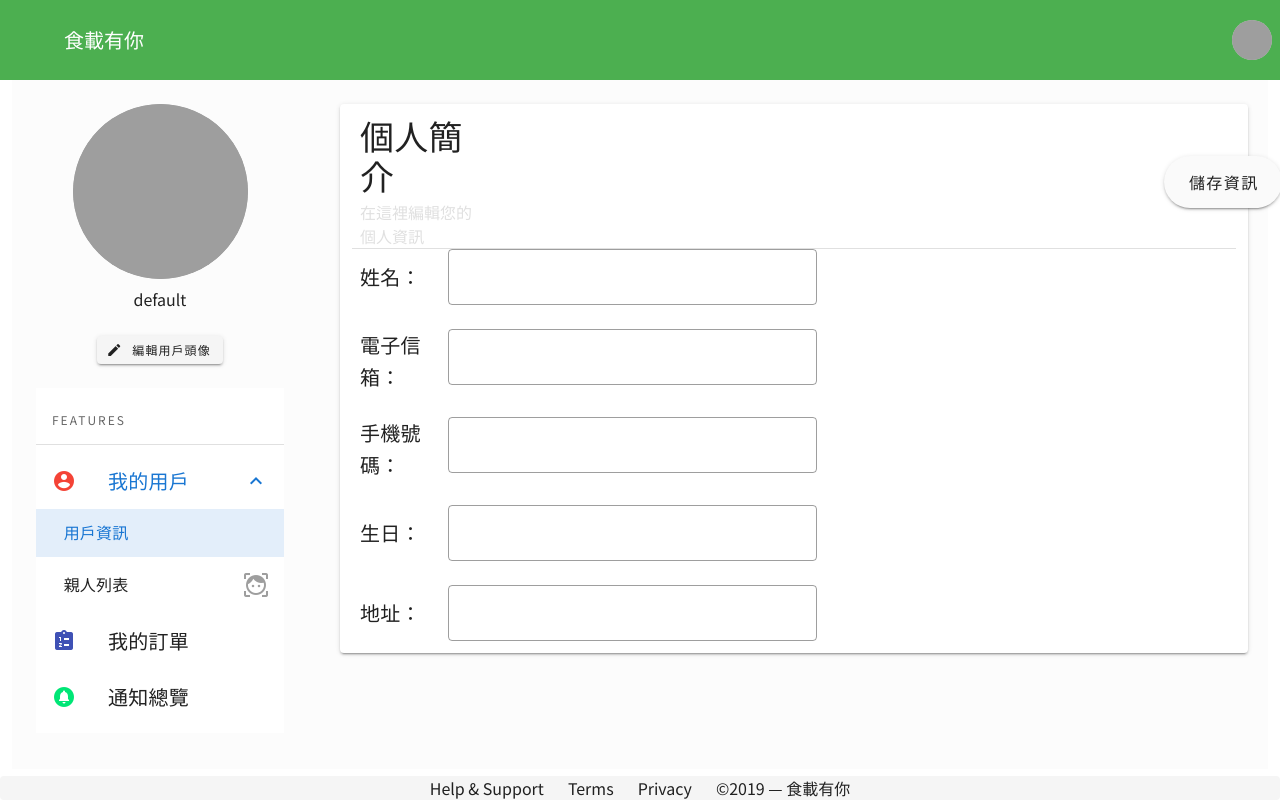
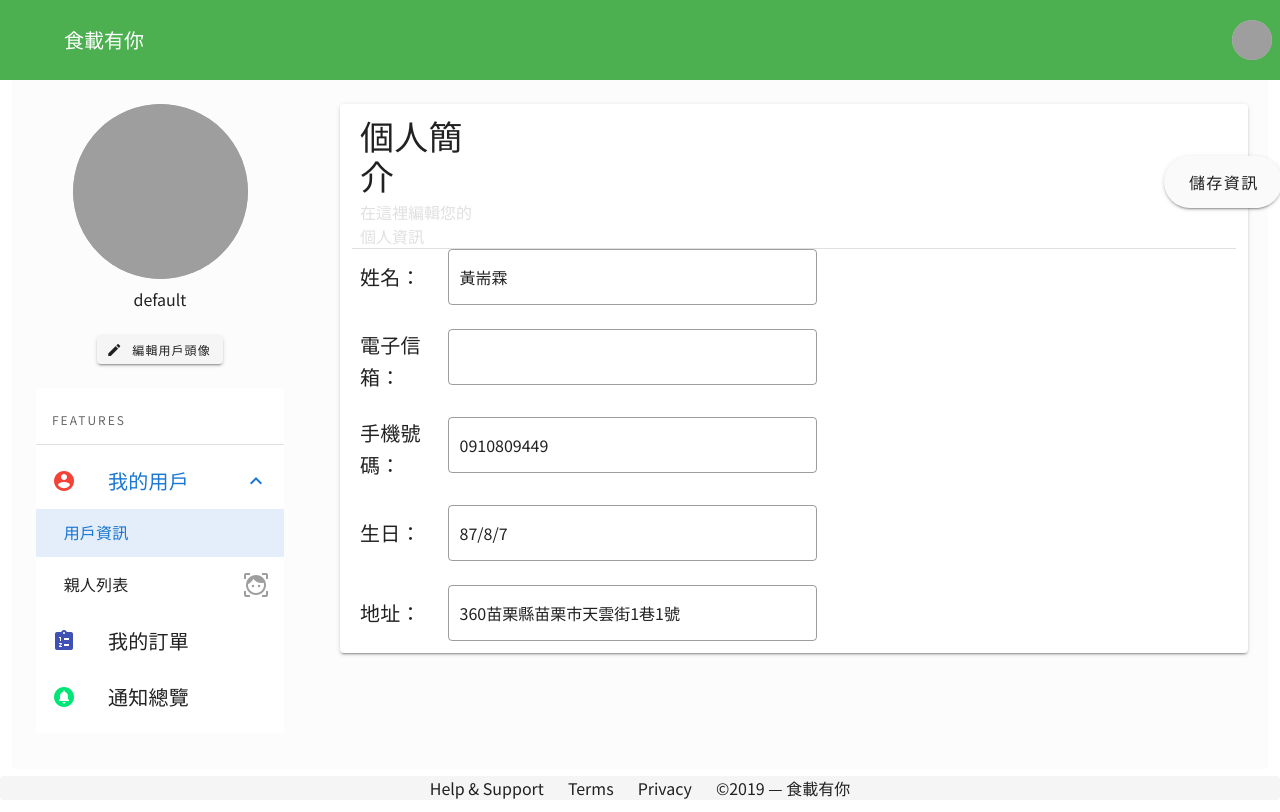
Before and after one commit to kingdom84521/FoodDelivery_FRONTEND, a Vue app in the folder client/: page /dashboard/account/profile in a window 1280 px wide. Built offline with nearby package versions, Linux system fonts and the light colour scheme; grey boxes are pictures that could not be loaded.

Commit message:
Add order to fake data

```diff
--- a/client/src/assets/temp/relatives_list.js
+++ b/client/src/assets/temp/relatives_list.js
@@ -1,63 +1,63 @@
 var data = [
     {
-        "name": "劉承達1",
+        "name": "劉承達",
         "relationship": "朋友",
         "phone": "0912345678",
-        "address": "88888"
+        "address": "360苗栗縣苗栗市天雲街1巷1號"
     },
     {
-        "name": "劉承達2",
+        "name": "楊佳偉",
         "relationship": "朋友",
         "phone": "0912345678",
-        "address": "88888"
+        "address": "360苗栗縣苗栗市天雲街1巷1號"
     },
     {
-        "name": "劉承達3",
+        "name": "李浩麟",
         "relationship": "朋友",
         "phone": "0912345678",
-        "address": "88888"
+        "address": "360苗栗縣苗栗市天雲街1巷1號"
     },
     {
-        "name": "劉承達4",
+        "name": "沈明毅",
         "relationship": "朋友",
         "phone": "0912345678",
-        "address": "88888"
+        "address": "360苗栗縣苗栗市天雲街1巷1號"
     },
     {
-        "name": "劉承達5",
-        "relationship": "朋友",
+        "name": "高立宣",
+        "relationship": "前輩",
         "phone": "0912345678",
-        "address": "88888"
+        "address": "360苗栗縣苗栗市天雲街1巷1號"
     },
     {
-        "name": "劉承達6",
-        "relationship": "朋友",
+        "name": "李登輝",
+        "relationship": "爺爺",
         "phone": "0912345678",
-        "address": "88888"
+        "address": "360苗栗縣苗栗市天雲街1巷1號"
     },
     {
-        "name": "劉承達7",
-        "relationship": "朋友",
+        "name": "周念湘",
+        "relationship": "師父",
         "phone": "0912345678",
-        "address": "88888"
+        "address": "360苗栗縣苗栗市天雲街1巷1號"
     },
     {
-        "name": "劉承達8",
-        "relationship": "朋友",
+        "name": "張宇喬",
+        "relationship": "前輩",
         "phone": "0912345678",
-        "address": "88888"
+        "address": "360苗栗縣苗栗市天雲街1巷1號"
     },
     {
-        "name": "劉承達9",
-        "relationship": "朋友",
+        "name": "徐振家",
+        "relationship": "前輩",
         "phone": "0912345678",
-        "address": "88888"
+        "address": "360苗栗縣苗栗市天雲街1巷1號"
     },
     {
-        "name": "劉承達0",
-        "relationship": "朋友",
+        "name": "貪吃佩可",
+        "relationship": "女朋友",
         "phone": "0912345678",
-        "address": "88888"
+        "address": "360苗栗縣苗栗市天雲街1巷1號"
     }
 ]
 
--- a/client/src/assets/temp/user_order_list.js
+++ b/client/src/assets/temp/user_order_list.js
@@ -2,22 +2,22 @@ var data = [
     {
         "store": "洋津義大利麵",
         "by": "DH",
-        "total": 123
+        "total": 150
     },
     {
-        "store": "洋津義大利麵",
+        "store": "鼎香169餐坊",
         "by": "DH",
-        "total": 123
+        "total": 55
     },
     {
-        "store": "洋津義大利麵",
+        "store": "鼎香169餐坊",
         "by": "DH",
-        "total": 123
+        "total": 70
     },
     {
-        "store": "洋津義大利麵",
+        "store": "廣東粥",
         "by": "DH",
-        "total": 123
+        "total": 70
     }
 ]
 
--- a/client/src/components/Header.vue
+++ b/client/src/components/Header.vue
@@ -219,7 +219,7 @@
         {
           name: 'Order',
           icon: 'mdi-food',
-          link: '/order',
+          link: '/search',
         },
         {
           name: 'History',
@@ -239,7 +239,7 @@
         {
           name: 'Settings',
           icon: 'mdi-settings-outline',
-          link: '/settings',
+          link: '/dashboard/account',
         },
         {
           name: "Help center",
--- a/client/src/components/dashboard/account/profile.vue
+++ b/client/src/components/dashboard/account/profile.vue
@@ -57,7 +57,7 @@ export default {
             textFieldData: [
                 {
                     label: "姓名",
-                    data: ""
+                    data: "黃耑霖"
                 },
                 {
                     label: "電子信箱",
@@ -65,15 +65,15 @@ export default {
                 },
                 {
                     label: "手機號碼",
-                    data: ""
+                    data: "0910809449"
                 },
                 {
                     label: "生日",
-                    data: ""
+                    data: "87/8/7"
                 },
                 {
                     label: "地址",
-                    data: ""
+                    data: "360苗栗縣苗栗市天雲街1巷1號"
                 }
             ]
         }
--- a/client/src/store/modules/cart.js
+++ b/client/src/store/modules/cart.js
@@ -3,6 +3,7 @@ import _ from 'lodash'
 // initial state
 const state = {
   restaurantId: null,
+  restaurantName: null,
   list: [],
   total: 0
 }
@@ -51,6 +52,7 @@ const actions = {
 const mutations = {
   clearShoppingCart( state ) {
     state.restaurantId = null;
+    state.restaurantName = null;
     state.list = [];
     state.total = 0;
   },
@@ -71,6 +73,7 @@ const mutations = {
   },
   setCartInit( state , payload ) {
     state.restaurantId = payload.restaurantId;
+    state.restaurantName = payload.restaurantName;
   },
   changeQuantity(state, payload) {
     state.list[ payload.index ].quantity += payload.amount;
--- a/client/src/views/Cashout.vue
+++ b/client/src/views/Cashout.vue
@@ -102,12 +102,12 @@
             <v-row>
               <v-radio-group v-model="receiver_choice" row>
                 <v-radio label="自己"/>
-                <v-radio label="親人"/>
+                <v-radio label="親友"/>
               </v-radio-group>
             </v-row>
             <template v-if="receiver_choice === 1">
               <v-row>
-                <v-select v-model="family_choice" :items="family_list"/>
+                <v-select v-model="relatives_choice" :items="relatives_list"/>
               </v-row>
             </template>
             <v-row>
@@ -117,6 +117,17 @@
               <v-col>
                 <v-text-field
                   v-model="receiver.name"
+                  outlined
+                />
+              </v-col>
+            </v-row>
+            <v-row>
+              <v-col cols="2" class="pt-5">
+                電話：
+              </v-col>
+              <v-col>
+                <v-text-field
+                  v-model="receiver.phone"
                   outlined
                 />
               </v-col>
@@ -191,6 +202,9 @@
 </template>
 
 <script>
+import FakeUserOrders from '@/assets/temp/user_order_list.js'
+import FakeRelatives from '@/assets/temp/relatives_list.js'
+
 import { mapState } from 'vuex'
 
 export default {
@@ -204,9 +218,9 @@ export default {
       phone: "0910809449",
       address: "360苗栗縣苗栗市天雲街1巷1號"
     },
-    family_choice: null,
-    family_index: 0,
-    family:[
+    relatives_choice: null,
+    relatives_index: 0,
+    relatives:[
       {
         id: "f00001",
         name: "黃爸爸",
@@ -232,6 +246,11 @@ export default {
       phone: "",
       totalPrice: 0,
       content: [],
+    },
+    fake_order:{
+      store: "",
+      by: "",
+      total: 0
     },
     wait_submit: false
   }),
@@ -276,6 +295,10 @@ export default {
       });
 
       console.log( this.order_list_item );
+
+      this.fake_order.store = cart.restaurantName;
+      this.fake_order.by = this.user.name;
+      this.fake_order.total = cart.total;
     },
     getToppingString( toppings ) {
       let toppingString = "";
@@ -314,8 +337,19 @@ export default {
         }
         this.wait_submit = false;
       }
+      let fakeSubmit = () => {
+        this.wait_submit = true;
+        setTimeout(() => {
+          FakeUserOrders.add( this.fake_order );
+          this.wait_submit = false;
+          alert("訂餐成功");
+          this.$store.commit('cart/clearShoppingCart')
+          this.$router.push({ path: '/dashboard/purchase/all' });
+        },1000);
+      }
 
-      submitOrder();
+      // submitOrder();
+      fakeSubmit();
     }
   },
   computed: {
@@ -323,8 +357,8 @@ export default {
       cart_list: state => state.cart.list,
       total_price: state => state.cart.total,
     }),
-    family_list() {
-      return this._.map(this.family, person => { return person.nickName });
+    relatives_list() {
+      return this._.map(this.relatives, person => { return person.name });
     }
   },
   watch: {
@@ -334,17 +368,17 @@ export default {
         this.receiver = { ...this.user};
       }
     },
-    family_choice( nickName ) {
-      // console.log( nickName );
-      this.family_index = this._.findIndex(this.family, person => {
-        return person.nickName === nickName;
+    relatives_choice( name ) {
+      // console.log( name );
+      this.relatives_index = this._.findIndex(this.relatives, person => {
+        return person.name === name;
       });
-      this.receiver = { ...this.family[ this.family_index ] };
-      // console.log( this.family_index );
+      this.receiver = { ...this.relatives[ this.relatives_index ] };
+      // console.log( this.relatives_index );
     }
   },
   created() {
-    // console.log( this.$store.state.cart );
+    this.relatives = FakeRelatives.read();
     this.receiver = { ...this.user};
     if ( this.$store.state.cart.list.length === 0 ) {
       this.$router.push({ name: 'home' });
--- a/client/src/views/Menu.vue
+++ b/client/src/views/Menu.vue
@@ -266,7 +266,8 @@ export default {
     this.restaurant_menu = this._.find(Menu, {'id': this.restaurant_data.menus[0]});
     this.toppings = new Array( this._.size(this.restaurant_data.toppings) );
     this.$store.dispatch('cart/setCartInit', {
-      restaurantId: this.restaurantId
+      restaurantId: this.restaurantId,
+      restaurantName: this.restaurant_data.name,
     });
   }
 };
```
Lines whose indentation alone changed are shown as unchanged.
